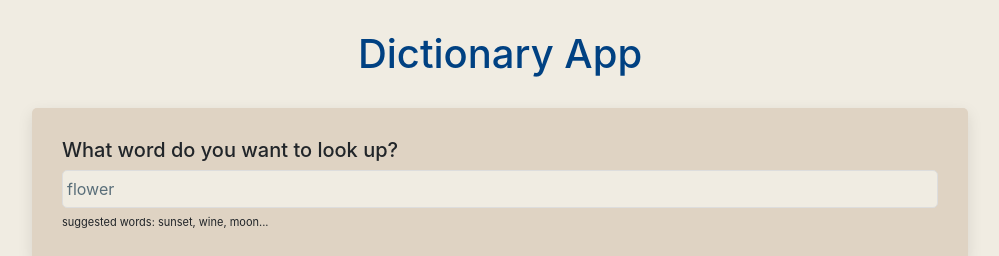
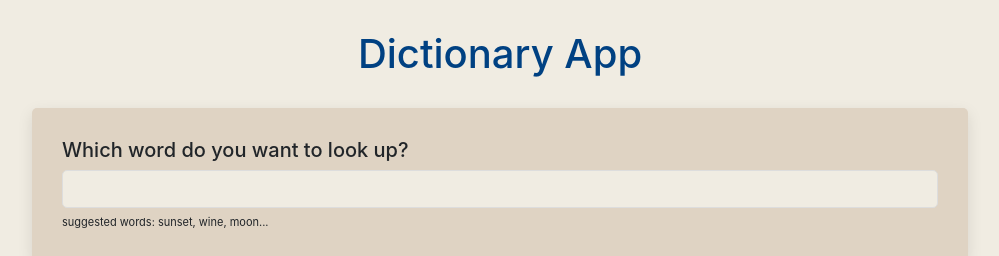
Before and after one commit to senyurekgamze/react-dictionary, a React (Create React App) app: page / in a window 1280 px wide. Shown: the top 256 px of the page, without its empty margins (140-1139 px from the left). Built offline with nearby package versions, Linux system fonts and the light colour scheme; no server answers.

Commit message:
update dictionary.js

```diff
--- a/src/Dictionary.js
+++ b/src/Dictionary.js
@@ -44,13 +44,9 @@ export default function Dictionary(props) {
     return (
       <div className="Dictionary">
         <section>
-          <h5>What word do you want to look up?</h5>
+          <h5>Which word do you want to look up?</h5>
           <form onSubmit={handleSubmit}>
-            <input
-              type="search"
-              onChange={handleKeywordChange}
-              defaultValue={props.defaultKeyword}
-            />
+            <input type="search" onChange={handleKeywordChange} />
           </form>
           <div className="hint">suggested words: sunset, wine, moon...</div>
         </section>
```
